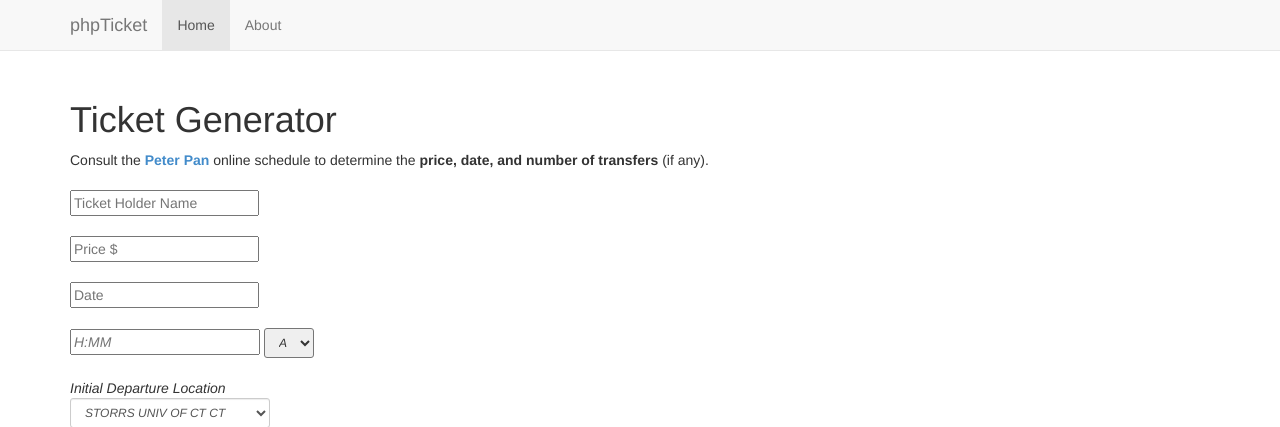
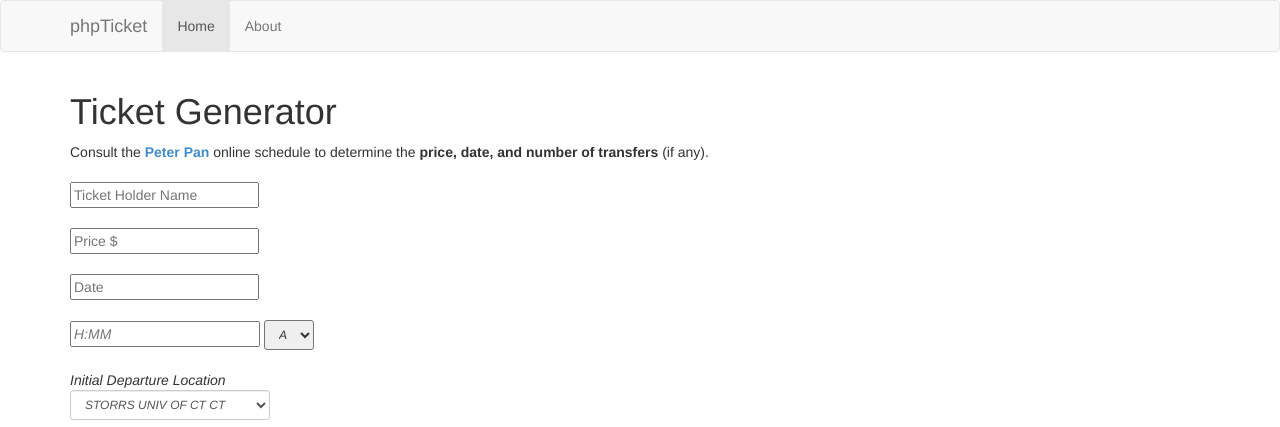
Before and after one commit to thomas-pontikes/PHP_Tickets, a PHP site: page /home_page.php in a window 1280 px wide. Shown: the top 427 px of the page. Run offline with PHP 8.4, Linux system fonts and the light colour scheme; some libraries are stand-ins or nearby versions.

Commit message:
More formatting

```diff
--- a/home_page.php
+++ b/home_page.php
@@ -4,19 +4,14 @@ include'./head.php'
 
 
    <!-- Fixed navbar -->
-<div class="navbar navbar-default navbar-fixed-top" role="navigation">
+<div class="navbar navbar-default" role="navigation">
   <div class="container">
     <div class="navbar-header">
-      <button type="button" class="navbar-toggle" data-toggle="collapse" data-target=".navbar-collapse">
-        <span class="sr-only">Toggle navigation</span>
-        <span class="icon-bar"></span>
-        <span class="icon-bar"></span>
-        <span class="icon-bar"></span>
+		<span class="icon-bar"></span>
       </button>
 
     </div>
     <a class="navbar-brand" href="./index.php">phpTicket</a>
-	<div class="navbar-collapse collapse">
        <ul class="nav navbar-nav">
         <li class='active'><a href="home_page.php">Home</a></li>
         <li><a href="./about.php">About</a></li>
@@ -27,10 +22,7 @@ include'./head.php'
 
 
 	<div class="container" align="left">
-	<br/>
-	<br/>
-	<br/>
-	<br/>
+
 	<h1>Ticket Generator</h1>Consult the <b><a class="one" href="http://peterpanbus.com" target="_blank"> Peter Pan </b></a> online schedule to determine the <b>price, date, and number of transfers</b> (if any).<br></small>
 	<br/>
 
@@ -147,8 +139,6 @@ include'./head.php'
 	Ticket Number <input type="text" name="number_ticket_1" class="form-controls"placeholder="1"style="width: 35px"> of <input type="text" name="number_ticket_2" class="form-controls"placeholder="1"style="width: 35px">
 <br>
 
-
-
 <script type="text/javascript">
 function checkSubmit(ele, id) {
 	x = document.getElementById(id);
@@ -158,7 +148,7 @@ function checkSubmit(ele, id) {
 </script>
 
 <h4>(DISCLAIMER)</h4>
-Tickets are not valid and are not intended for <b> actual</b> use.<br> By checking the box you are acknowledging that this generator is  <b>For Educational Purposes Only --></b>    <input type="checkbox" name="myCheck" onclick="checkSubmit(this, 'mySubmit')" value="y" /> <br><br>
+Tickets are not valid and are not intended for <b> actual</b> use.<br> By checking the box you are acknowledging that this generator is  <b>For Educational Purposes Only --></b>     <input type="checkbox" name="myCheck" onclick="checkSubmit(this, 'mySubmit')" value="y" /> <br><br>
 
 <input type="submit" name="submit" value="Submit" class="btn btn-primary"  id="mySubmit" disabled="disabled" />
 
```
Also changed, not shown: about.php (+4 -8 lines), ticket.php (+2 -1 lines).
